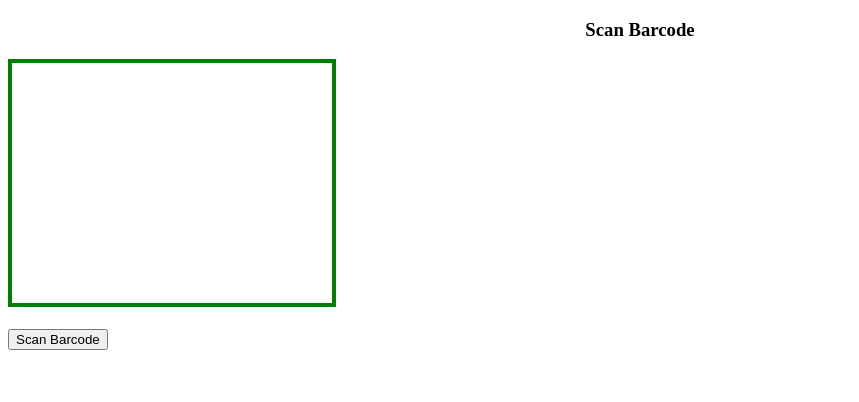
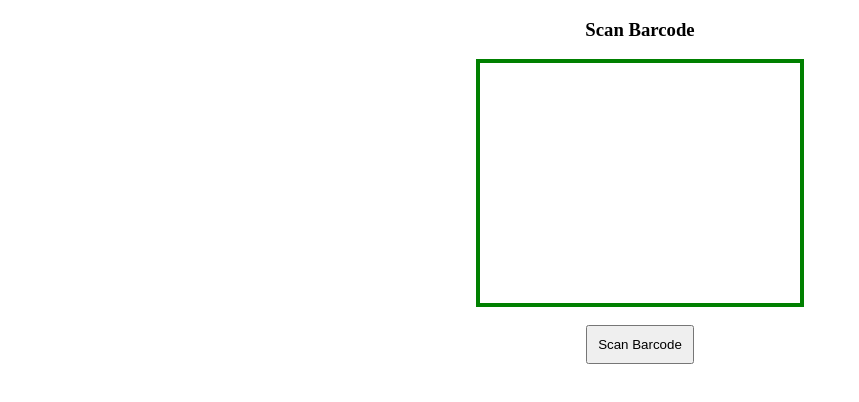
Before and after one commit to jpozosrc/barcode, an Angular app: page / in a window 1280 px wide. Shown: the top 402 px of the page, without its empty margins (0-859 px from the left). Built offline with nearby package versions, Linux system fonts and the light colour scheme.

Commit message:
Fixing ios

```diff
--- a/src/app/app.component.css
+++ b/src/app/app.component.css
@@ -0,0 +1,15 @@
+video {
+    width: 320px;
+    height: 240px;
+    border: 4px solid green;
+    margin-left: auto;
+    margin-right: auto;
+    display:block;
+}
+
+button {
+    padding: 10px;
+    margin-left: auto;
+    margin-right: auto;
+    display:block;
+}
--- a/src/app/app.component.html
+++ b/src/app/app.component.html
@@ -3,16 +3,14 @@
 <h3 style="text-align: center;">Scan Barcode</h3>
 
 <div style="width:100%;">
-    <video id="video-player" style="width: 320px; height: 240px;border: 4px solid green;"></video>
-</div>
-
-<br/>
-
-<div style="width:100%;">
+    <video id="video-player" autoplay>
+        Your browser does not support HTML5 video.
+    </video>
+    <br/>
     <button type="button" (click)="initScanner()">Scan Barcode</button>
 </div>
 
-<h2>{{ barcodeResult }}</h2>
+<h2 id="barcode-result">{{ barcodeResult }}</h2>
 
 <div id="devices"></div>
 <div id="constraintlist"></div>
--- a/src/app/app.component.ts
+++ b/src/app/app.component.ts
@@ -70,14 +70,14 @@ function startVideo() {
 
   var constraints = {
     audio: false,
-    video: { facingMode: "environment" }
+    video: { facingMode: "default" }
   };
 
   navigator.mediaDevices.getUserMedia(constraints)
     .then(function(stream) {
       video = document.getElementById('video-player') as HTMLVideoElement;
       video.srcObject = stream;
-      video.onloadedmetadata = function(e) { video.play(); };
+      //video.onloadedmetadata = function(e) { video.play(); };
     })
     .catch(function(err){
       alert(err);
```
Also changed, not shown: 2 other files (tests, documents, lock files or other folders).
